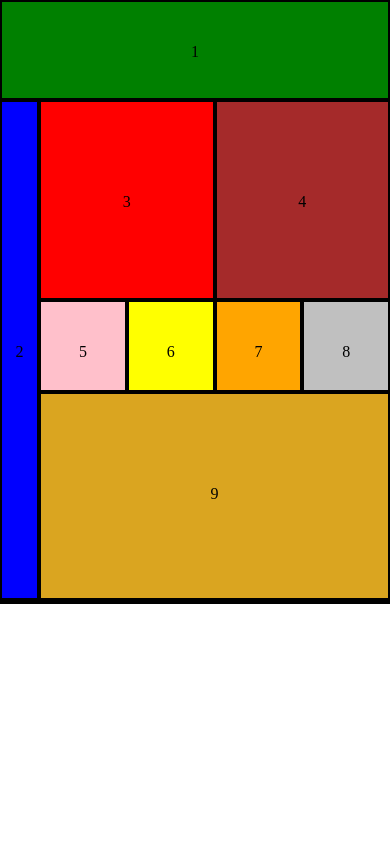
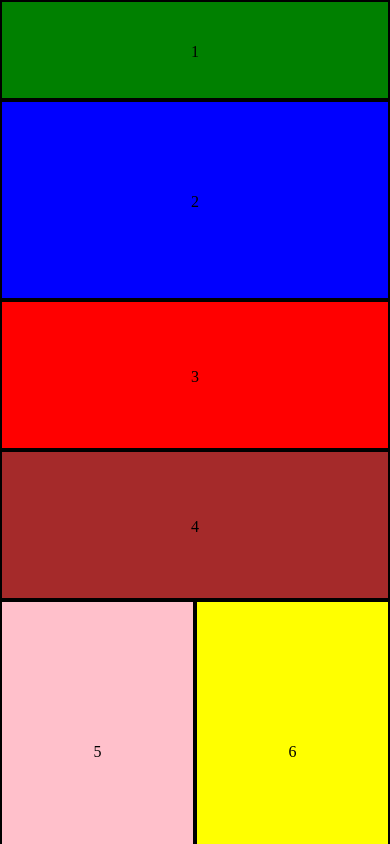
Before and after one commit to jjdeforrest/lab-01, a plain HTML site: page index.html in a window 390 px wide. Shown: the top 844 px of the page. Drawn offline with Linux system fonts and the light colour scheme.

Commit message:
updatemobile

```diff
--- a/wireframe.css
+++ b/wireframe.css
@@ -25,97 +25,97 @@ main {
 #second {
   float: left;
   border: 2px solid;
-  width: 10%;
-  height: 500px;
+  width: 100%;
+  height: 200px;
   margin: 0px;
   padding: 0px;
   background-color: blue;
   text-align: center;
-  line-height: 500px;
+  line-height: 200px;
 }
 
 #third {
   float: left;
   border: 2px solid;
-  width: 45%;
-  height: 200px;
+  width: 100%;
+  height: 150px;
   margin: 0px;
   padding: 0px;
   background-color: red;
   text-align: center;
-  line-height: 200px;
+  line-height: 150px;
 }
 
 #fourth {
   float: left;
   border: 2px solid;
-  width: 45%;
-  height: 200px;
+  width: 100%;
+  height: 150px;
   margin: 0px;
   padding: 0px;
   background-color: brown;
   text-align: center;
-  line-height: 200px;
+  line-height: 150px;
 }
 
 #fifth {
   float: left;
   border: 2px solid;
-  width: 22.5%;
-  height: 92px;
+  width: 50%;
+  height: 300px;
   margin: 0px;
   padding: 0px;
   background-color: pink;
   text-align: center;
-  line-height: 100px;
+  line-height: 300px;
 }
 
 #sixth {
   float: left;
   border: 2px solid;
-  width: 22.5%;
-  height: 92px;
+  width: 50%;
+  height: 300px;
   margin: 0px;
   padding: 0px;
   background-color: yellow;
   text-align: center;
-  line-height: 100px;
+  line-height: 300px;
 }
 
 #seventh {
   float: left;
   border: 2px solid;
-  width: 22.5%;
-  height: 92px;
+  width: 50%;
+  height: 300px;
   margin: 0px;
   padding: 0px;
   background-color: orange;
   text-align: center;
-  line-height: 100px;
+  line-height: 300px;
 }
 
 #eight {
   float: left;
   border: 2px solid;
-  width: 22.5%;
-  height: 92px;
+  width: 50%;
+  height: 300px;
   margin: 0px;
   padding: 0px;
   background-color: silver;
   text-align: center;
-  line-height: 100px;
+  line-height: 300px;
 }
 
 #nineth {
   float: left;
   border: 2px solid;
-  width: 90%;
-  height: 208px;
+  width: 100%;
+  height: 90px;
   margin: 0px;
   padding: 0px;
   background-color: goldenrod;
   text-align: center;
-  line-height: 200px;
+  line-height: 90px;
 
 }
 
```
